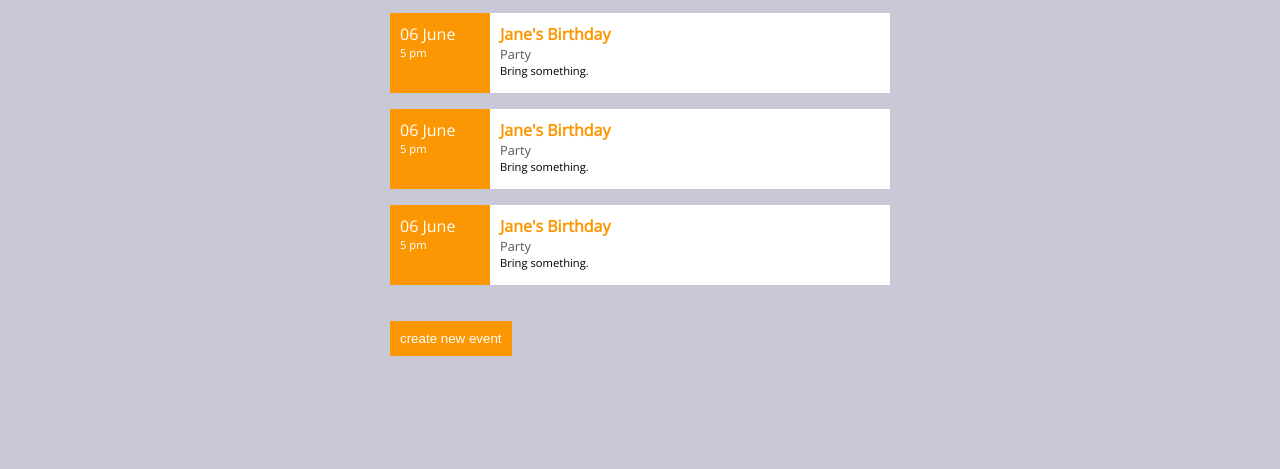
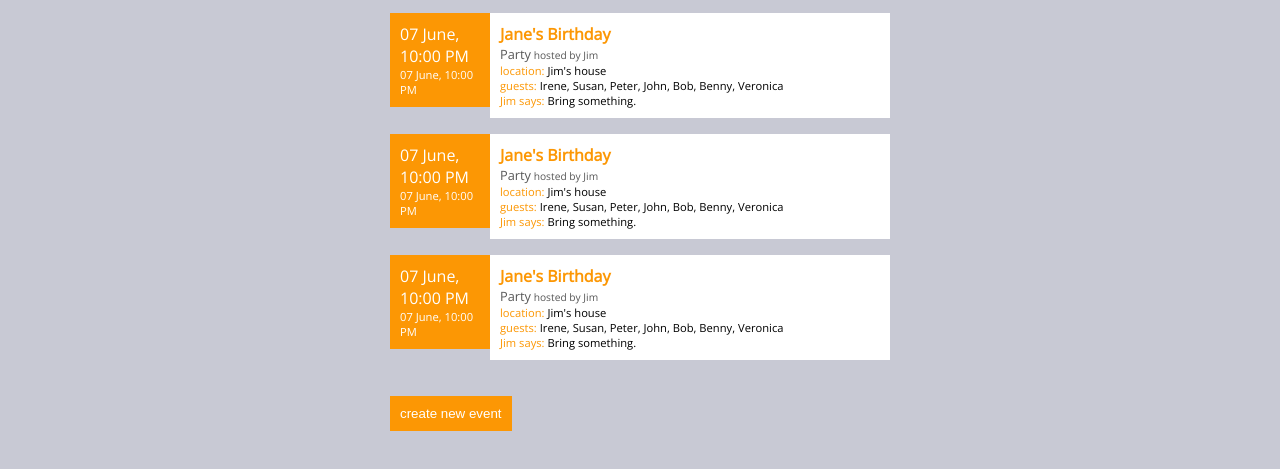
Before and after one commit to theoberta/event-planner, a website: page src/form.html in a window 1280 px wide. Shown: the part 163-632 px from the top of the page. Drawn offline with nearby package versions, Linux system fonts and the light colour scheme.

Commit message:
feat: display all data of event in li

```diff
--- a/src/css/login.css
+++ b/src/css/login.css
@@ -108,7 +108,7 @@ ul {
 }
 
 li {
-	height: 80px;
+	min-height: 80px;
 }
 
 .date {
@@ -143,12 +143,16 @@ h4 {
 	font-size: 1em;
 }
 
-.event-type {
+.label {
+	color: #FC9704;
+}
+
+.host, .event-type {
 	color: #585858;
 	font-size: 0.8em;
 }
 
-.message {
+.message, .guests, .location {
 	font-size: 0.7em;
 }
 
--- a/src/form.html
+++ b/src/form.html
@@ -25,12 +25,14 @@
                 <h3>Your Events</h3>
                 <ul class="events" ng-repeat="event in display.events">
                     <li class="event">
-                        <div class="date">06 June
-                            <time>5 pm</time>
+                        <div class="date">{{event.startDate}}
+                            <time>{{event.startDate}}</time>
                         </div><div class="event-info">
                             <h4>{{event.name}}</h4>
-                            <p class="event-type">{{event.type}}</p>
-                            <p class="message">{{event.message}}</p>
+                            <p class="event-type">{{event.type}}<span class="host">{{' hosted by ' + event.host}}</span></p>
+                            <p class="location"><span class="label">location: </span>{{event.location}}</p>
+                            <p class="guests"><span class="label">guests: </span>{{event.guests}}</p>
+                            <p class="message"><span class="label">{{event.host + ' says: '}}</span>{{event.message}}</p>
                         </div>
                     </li>
                 </ul>
```
